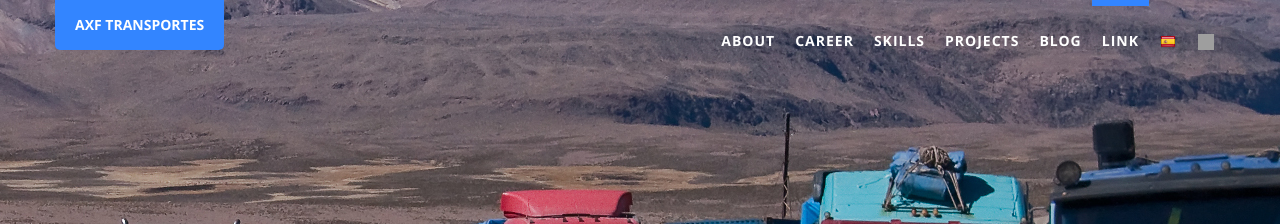
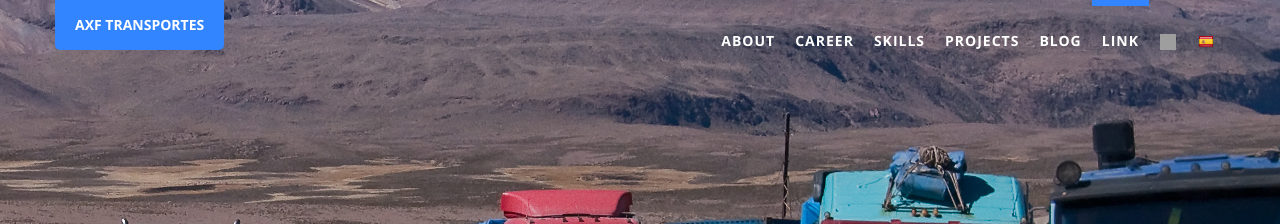
Before and after one commit to axftransportes/axftransportes.github.io, a Jekyll site: the page built from index.html, in a window 1280 px wide. Shown: the top 224 px of the page. Built offline with Jekyll 4.4.1, drawn with Linux system fonts in a browser that asks for light colours; grey boxes are pictures that could not be loaded.

```diff
--- a/_data/index/language.yml
+++ b/_data/index/language.yml
@@ -4,8 +4,10 @@
 # If you don't want this feature, just clear this file content then ignore "i18n" in files careers.yml and projects.yml
 # - locale: zh
   # flag: /static/assets/img/flags/China.png
- - locale: es
-   flag: /static/assets/img/flags/Spain.png
+
 
  - locale: en
    flag: /static/assets/img/flags/United-States.png
+
+ - locale: es
+   flag: /static/assets/img/flags/Spain.png
```
